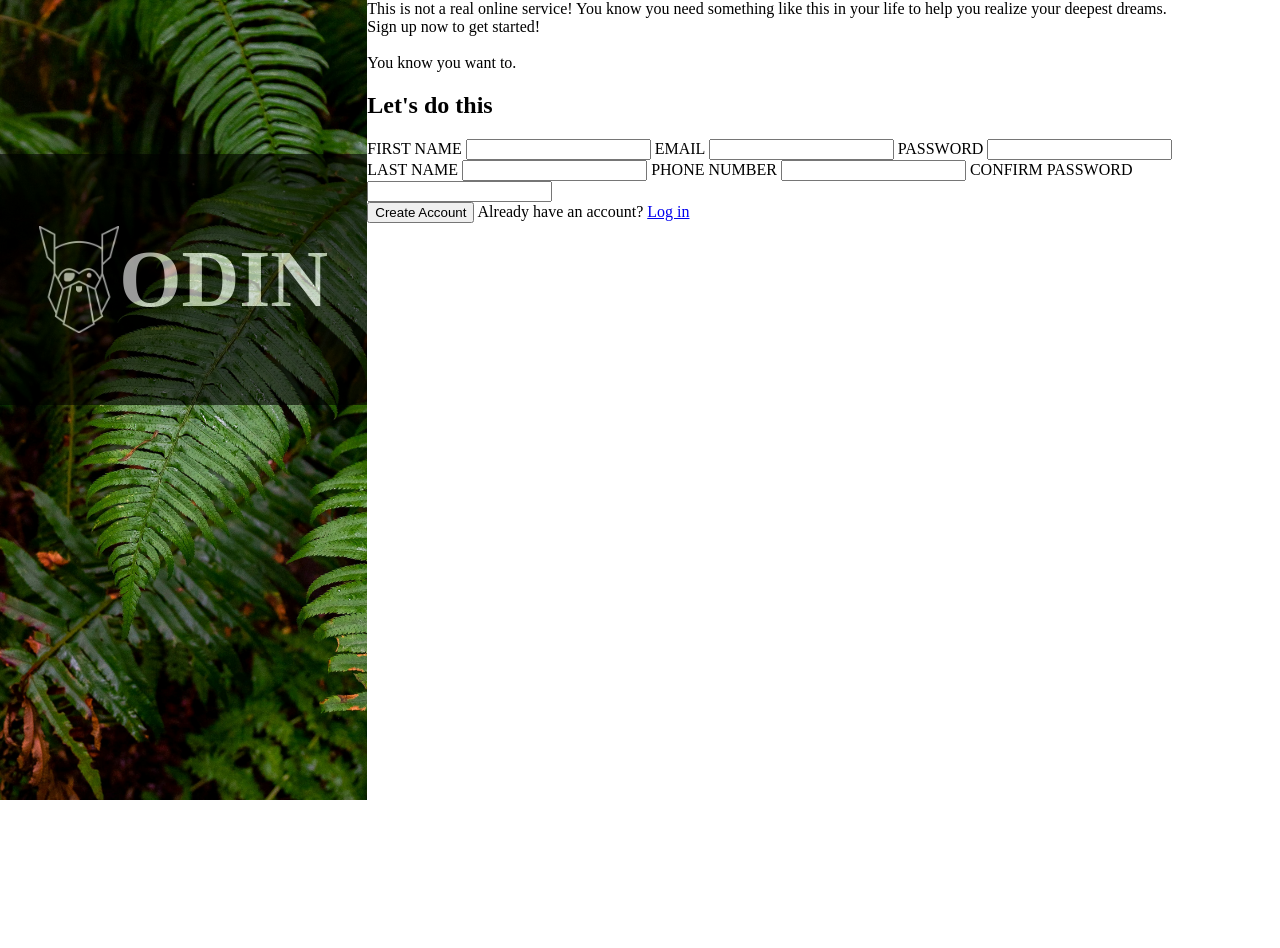
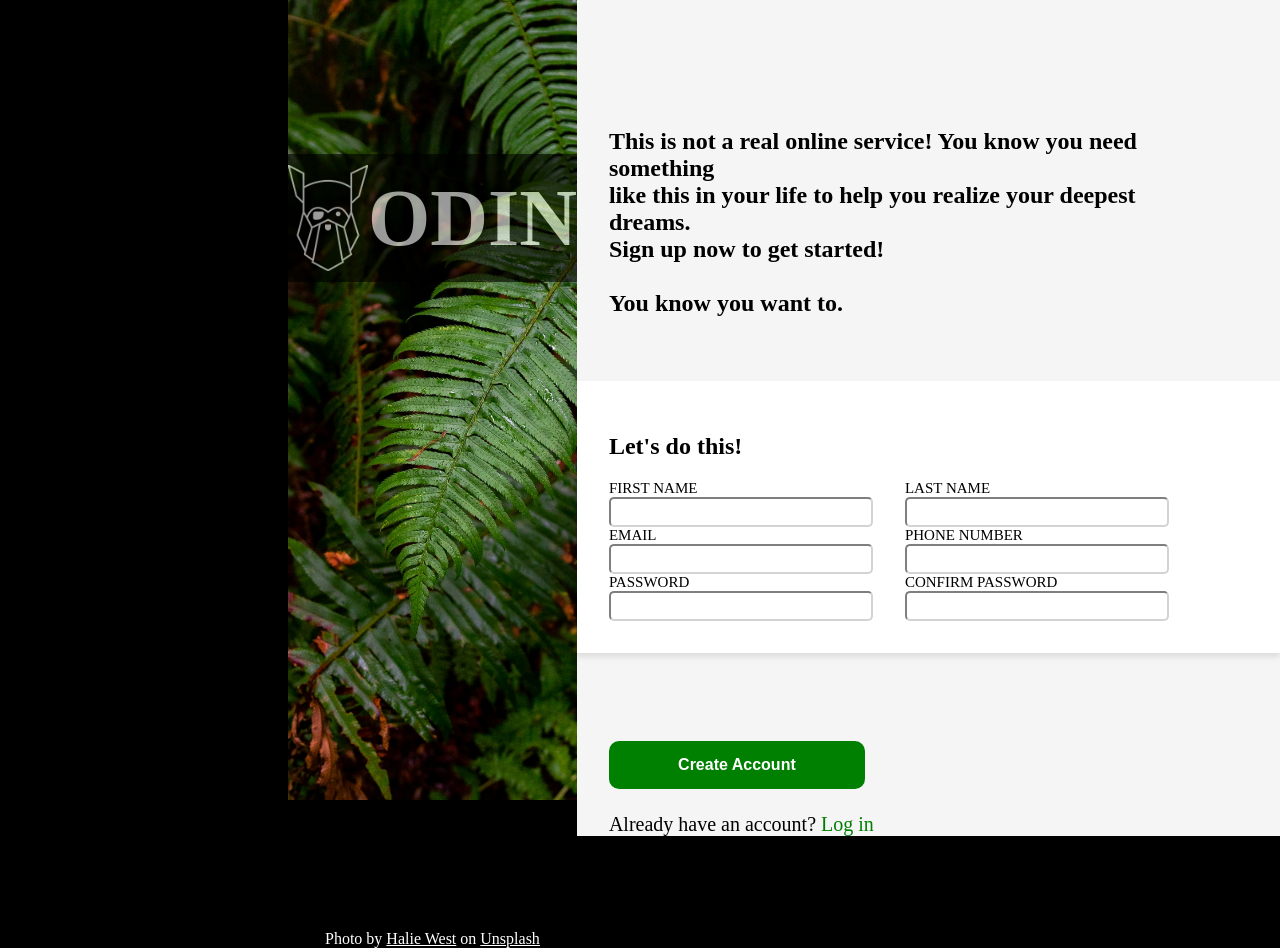
Before and after one commit to ClutchMils/sign-up-form, a plain HTML site: page index.html in a window 1280 px wide. Before the commit the page ends 855 px from the top, so only its background shows below. Drawn offline with Linux system fonts and the light colour scheme.

Commit message:
build: sign-up form layout

```diff
--- a/index.html
+++ b/index.html
@@ -31,30 +31,41 @@
       </div>
 
       <div class="form-container">
-        <div>
-          This is not a real online service! You know you need something like
-          this in your life to help you realize your deepest dreams. <br />
+        <div class="form-info">
+          This is not a real online service! You know you need something <br />
+          like this in your life to help you realize your deepest dreams. <br />
           Sign up now to get started! <br />
           <br />
           You know you want to.
         </div>
 
-        <div>
-          <h2>Let's do this</h2>
+        <div class="form-card">
+          <h2>Let's do this!</h2>
+          <div class="form">
             <div>
               <label for="first-name">FIRST NAME</label>
+              <br />
               <input type="text" id="first-name" name="first-name" />
+              <br />
               <label for="email">EMAIL</label>
+              <br />
               <input type="email" id="email" name="email" />
+              <br />
               <label for="password">PASSWORD</label>
+              <br />
               <input type="password" id="password" name="password" />
             </div>
             <div>
               <label for="last-name">LAST NAME</label>
+              <br />
               <input type="text" id="last-name" name="last-name" />
+              <br />
               <label for="phone-number">PHONE NUMBER</label>
+              <br />
               <input type="tel" id="phone-number" name="phone-number" />
+              <br />
               <label for="confirm-password">CONFIRM PASSWORD</label>
+              <br />
               <input
                 type="password"
                 id="confirm-password"
@@ -63,8 +74,11 @@
               />
             </div>
           </div>
-        <div>
+        </div>
+
+        <div class="form-submit">
           <button>Create Account</button>
+          <br />
           Already have an account? <a href="#">Log in</a>
         </div>
       </div>
--- a/style.css
+++ b/style.css
@@ -1,9 +1,11 @@
 body {
   margin: 0;
+  background-color: black;
 }
 
 .container{
   display: flex;
+  margin-left: 288px;
 }
 
 .logo {
@@ -13,6 +15,7 @@
   background: black;
   opacity: 0.6;
   font-weight: bold;
+  height: 128px;
 }
 
 .logo-container {
@@ -25,7 +28,7 @@
   text-align: center;
   display: flex;
   flex-direction: column;
-  gap: 432px;
+  gap: 648px;
 }
 
 .logo-container img {
@@ -43,3 +46,61 @@
 .footer a {
   color: white
 }
+
+.form-container {
+  display: flex;
+  flex-direction: column;
+  gap: 64px;
+  background-color: whitesmoke;
+}
+
+.form {
+  display: flex;
+  gap: 32px;
+  flex-grow: 1;
+  font-size: 15px;
+}
+
+.form input {
+  width: 256px;
+  height: 24px;
+  border-radius: 5px;
+  border-color: lightgray;
+}
+
+.form-info {
+  margin-top: 128px;
+  font-size: 24px;
+  font-weight: bold;
+  padding-left: 32px;
+  padding-right: 128px;
+}
+.form-submit {
+  flex-grow: 1;
+  font-size: 20px;
+  padding-left: 32px;
+
+}
+
+.form-submit button {
+  width: 256px;
+  height: 48px;
+  background-color: green;
+  color: white;
+  font-size: 16px;
+  font-weight: bold;
+  border: none;
+  border-radius: 10px;
+  margin: 24px 0;
+}
+
+.form-submit a {
+  text-decoration: none;
+  color: green;
+}
+
+.form-card {
+  background-color: white;
+  padding: 32px;
+  box-shadow: 0px 4px 6px rgba(0, 0, 0, 0.1);
+}
```
Also changed, not shown: 1 other file. Lines whose indentation alone changed are shown as unchanged.
